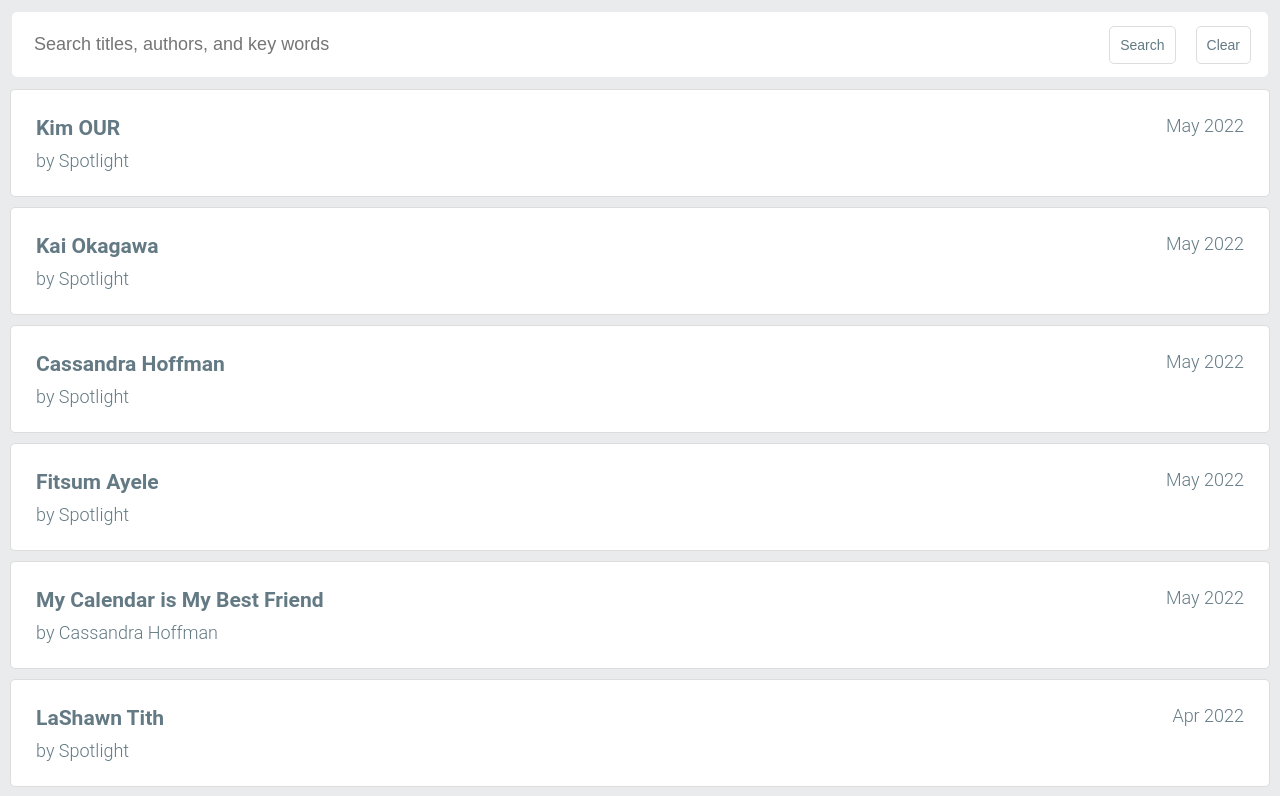
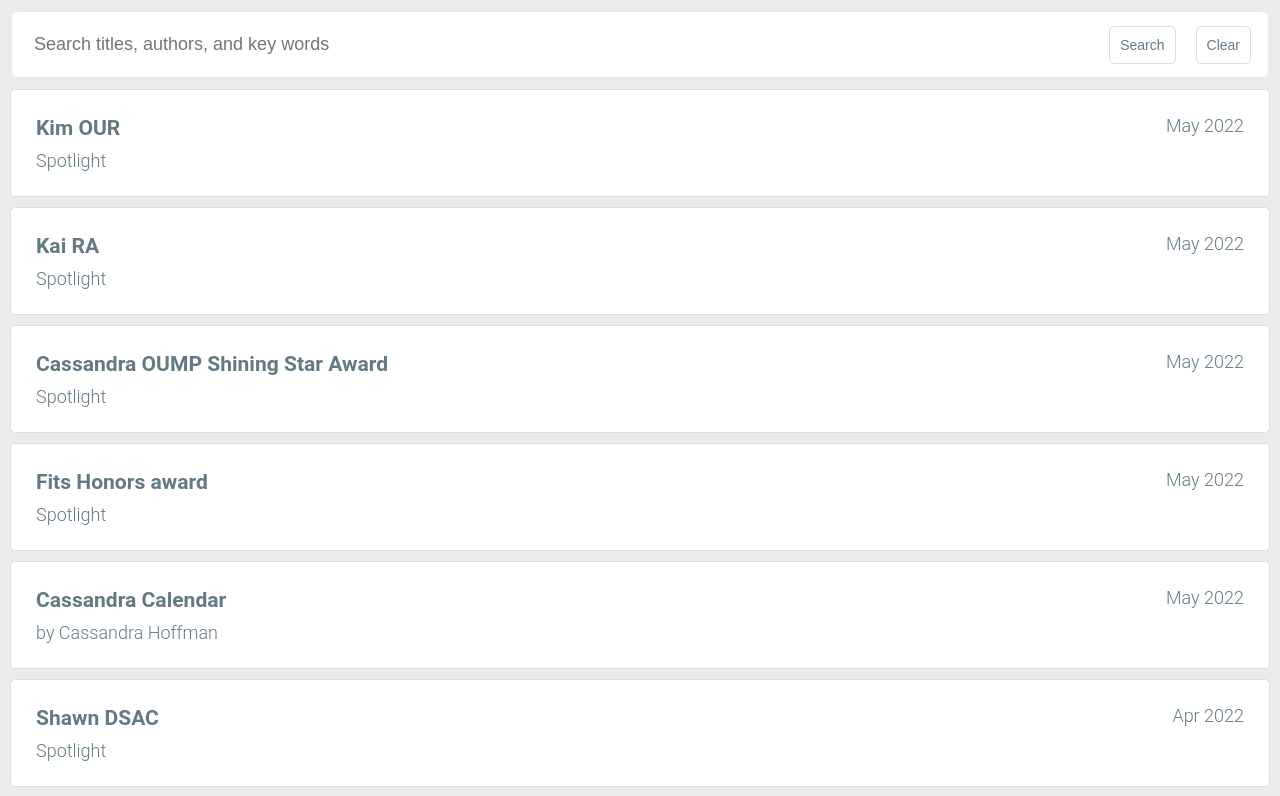
Before and after one commit to johndwatt/Newsletter-Search-App, a React (Create React App) app: page / in a window 1280 px wide. Shown: the top 796 px of the page. Built offline with nearby package versions, Linux system fonts and the light colour scheme.

Commit message:
changes article component to grab proper data

```diff
--- a/src/components/Article.js
+++ b/src/components/Article.js
@@ -12,7 +12,7 @@ function Article(props) {
                     <p className='article-date'>{props.date}</p>
                 </div>
                 <div className='flex'>
-                    <p className='article-author'>by {props.author}</p>
+                    <p className='article-author'>{props.author}</p>
                     <p className='article-section'>{props.id}</p>
                 </div>
 
--- a/src/components/ArticleContainer.js
+++ b/src/components/ArticleContainer.js
@@ -20,16 +20,15 @@ function ArticleContainer(props) {
         const formatAuthorStr = function (str) {
             let author = str.match(/<em>by(.*?)</i);
             if (author) {
-                return author[1]
+                return `by ${author[1]}`
             } else {
                 return "Spotlight";
             }
         }
 
         const formatTitleStr = function (str, alt) {
-            let title = str.match(/<h1>(.*?)</i);
-            if (title) {
-                return title[1];
+            if (str) {
+                return str;
             } else {
                 return alt;
             }
@@ -40,7 +39,7 @@ function ArticleContainer(props) {
         let dataMod = data.map((article) => {
             return {
                 date: formatDateStr(article.date),
-                title: formatTitleStr(article.content.rendered, article.title.rendered),
+                title: formatTitleStr(article.title.rendered, article.slug),
                 author: formatAuthorStr(article.content.rendered),
                 link: article.link,
                 id: article.id,
@@ -50,17 +49,13 @@ function ArticleContainer(props) {
 
     }, []);
 
-    console.log(articles);
-
     return (
         <main className='article-container'>
             <Search />
             <div className='article-container-display'>
                 { articles.length > 0 ? (
-                    // PROBLEM HERE: will not display article because each article is a JS object, need to compare to shower thoughts and see what happens there. How to parse properly so that the data can be gathered?
                     // try to set up auth headers and actually get the real data from wordpress site with your password stuff
                     articles.map((article) => {
-                        // console.log(article);
                         return (
                             <Article
                             key={article.id}
```
